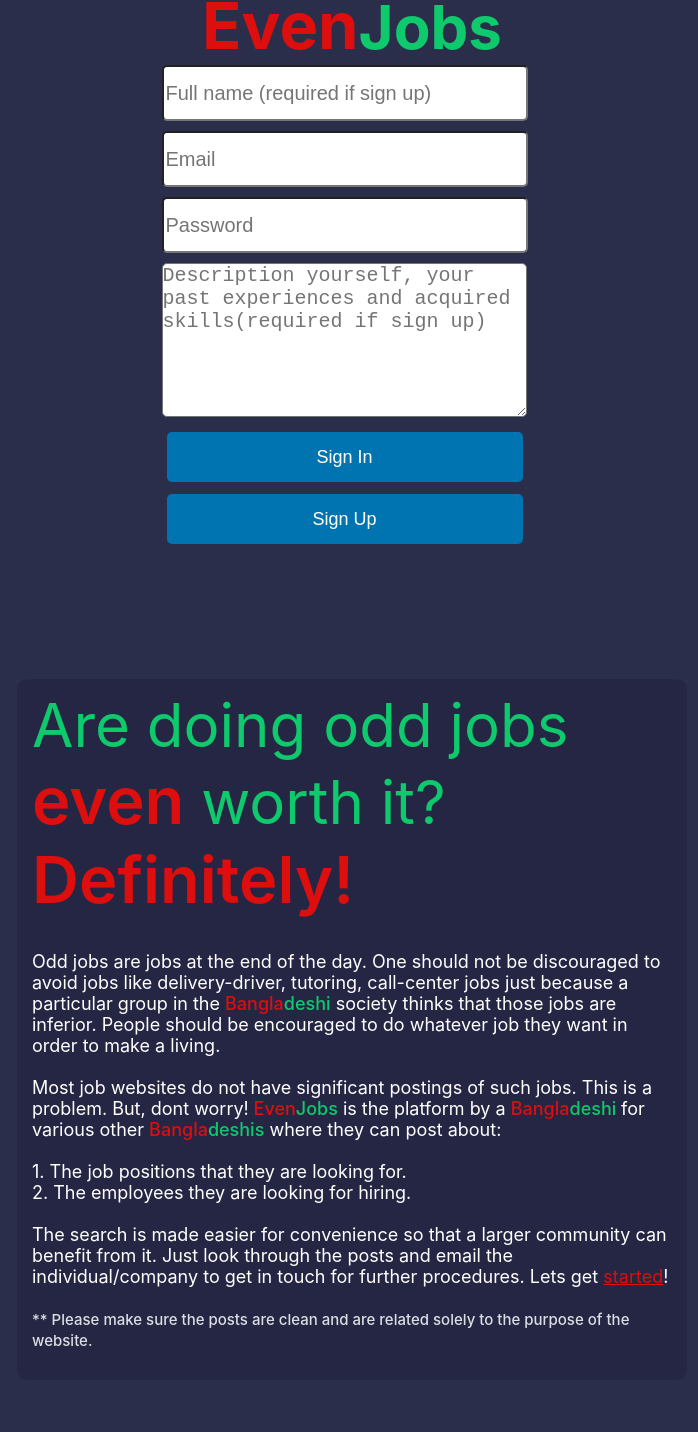
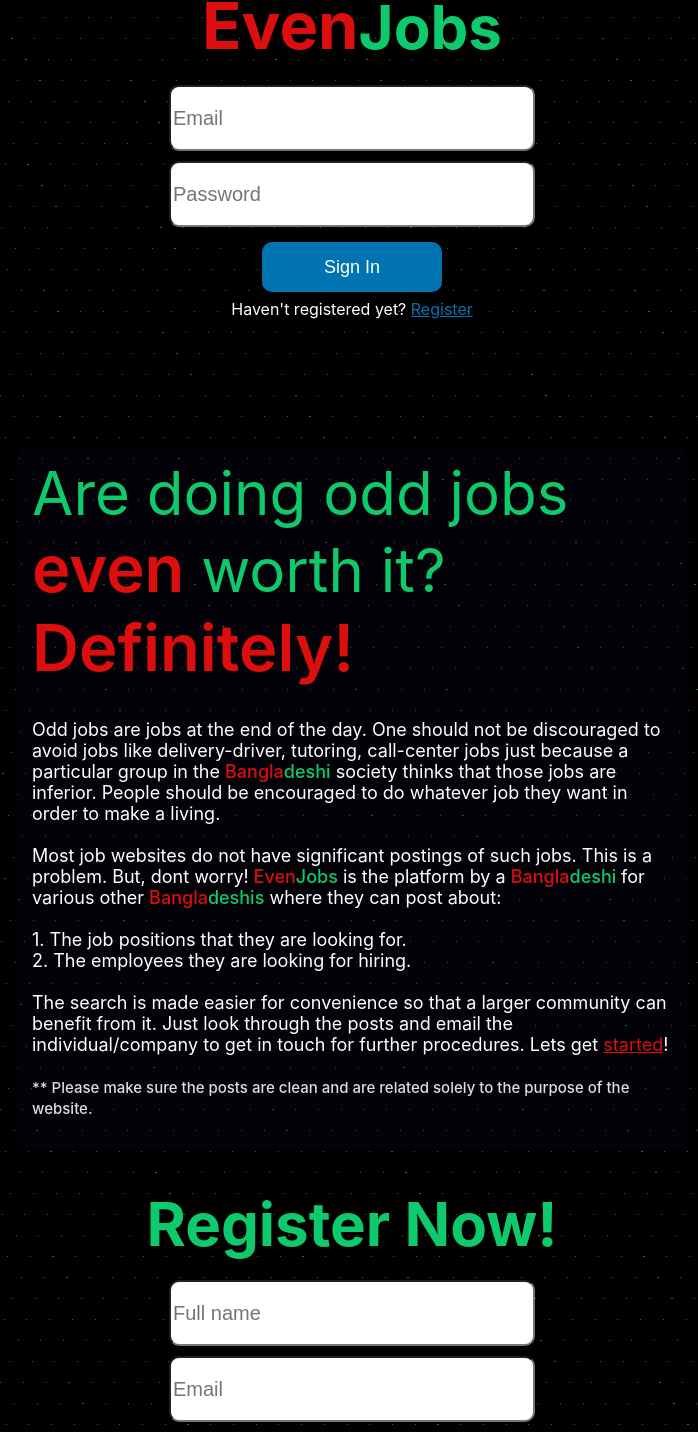
Before and after one commit to Taseen08/EvenJobs, a React (Create React App) app: page / in a window 1280 px wide. Shown: the part 114-1546 px from the top of the page, without its empty margins (288-986 px from the left). Built offline with nearby package versions, Linux system fonts and the light colour scheme; no server answers.

Commit message:
major changes

```diff
--- a/package.json
+++ b/package.json
@@ -15,6 +15,7 @@
     "react-flip-move": "^3.0.4",
     "react-redux": "^7.2.4",
     "react-scripts": "4.0.3",
+    "redux": "^4.1.0",
     "redux-devtools-extension": "^2.13.9"
   },
   "scripts": {
--- a/src/App.css
+++ b/src/App.css
@@ -4,7 +4,9 @@
     rgba(26, 33, 64, 1) 10.9%,
     rgba(81, 84, 115, 1) 87.1%
   ); */
-  background-color: #2b2e4a;
+  background-image: repeating-linear-gradient(112.5deg, rgb(0,0,0) 0px, rgb(0,0,0) 20px,transparent 20px, transparent 21px),
+  repeating-linear-gradient(0deg, rgb(0,0,0) 0px, rgb(0,0,0) 20px,transparent 20px, transparent 21px),linear-gradient(90deg,
+   hsl(117,23%,30%),hsl(117,53%,30%),hsl(117,53%,30%),hsl(117,53%,30%),hsl(117,53%,30%));
   height: 100%;
   display: flex;
   flex-direction: column;
--- a/src/Header.css
+++ b/src/Header.css
@@ -8,7 +8,7 @@
     rgba(26, 33, 64, 1) 10.9%,
     rgba(81, 84, 115, 1) 87.1%
   ); */
-  background-color: #2b2e4a;
+  background-color: #0b0c11;
   justify-content: space-between;
 
   padding: 10px 0 10px 0;
--- a/src/Login.css
+++ b/src/Login.css
@@ -23,16 +23,18 @@
 
 .login > form {
   display: flex;
+  justify-content: center;
+  align-items: center;
   flex-direction: column;
 }
 
 .login > form > input {
   width: 350px;
-  height: 50px;
+  height: 60px;
   font-size: 20px;
   padding-right: 10px;
   margin-bottom: 10px;
-  border-radius: 5px;
+  border-radius: 10px;
 }
 
 .login > form > textarea {
@@ -49,14 +51,27 @@
 }
 
 .login > form > button {
-  width: 356px;
+  width: 180px;
   height: 50px;
   font-size: large;
   color: #ffff;
-  margin: 5px 20px 7px 5px;
+  margin: 5px 0px 7px 0px;
   background-color: #0074b1;
-  border-radius: 5px;
+  border-radius: 10px;
   border: none;
+}
+
+.login > form > p > a {
+  color: #0074b1;
+}
+
+.login > form > p {
+  text-align: center;
+  color: white;
+}
+
+.login > form > p > a::hover {
+  color: #65bae7;
 }
 
 .login > form > button:hover {
--- a/src/Login.js
+++ b/src/Login.js
@@ -5,10 +5,10 @@ import { auth } from "./firebase";
 import "./Login.css";
 
 function Login() {
-  const [email, setEmail] = useState("");
-  const [password, setPassword] = useState("");
-  const [name, setName] = useState("");
-  const [profilePic, setProfilePic] = useState("");
+  const [email, setEmail] = useState('');
+  const [password, setPassword] = useState('');
+  const [name, setName] = useState('');
+  const [profilePic, setProfilePic] = useState('');
 
   const dispatch = useDispatch();
 
@@ -23,8 +23,7 @@ function Login() {
             uid: userAuth.user.uid,
             displayName: userAuth.user.displayName,
             profileUrl: userAuth.user.photoURL,
-          })
-        );
+          }))
       })
       .catch((error) => alert(error));
   };
@@ -49,9 +48,8 @@ function Login() {
                 uid: userAuth.user.uid,
                 displayName: name,
                 photoUrl: profilePic,
-              })
-            );
-          });
+              }))
+          })
       })
       .catch((error) => alert(error));
   };
@@ -62,14 +60,9 @@ function Login() {
       <h1>
         <span>Even</span>Jobs
       </h1>
+      <br />
 
       <form>
-        <input
-          type="text"
-          value={name}
-          onChange={(e) => setName(e.target.value)}
-          placeholder="Full name (required if sign up)"
-        />
         <input
           type="email"
           value={email}
@@ -82,20 +75,11 @@ function Login() {
           onChange={(e) => setPassword(e.target.value)}
           placeholder="Password"
         />
-        <textarea
-          className="description-box"
-          value={profilePic}
-          onChange={(e) => setProfilePic(e.target.value)}
-          placeholder="Description yourself, your past experiences and acquired skills(required if sign up)"
-          cols="30"
-          rows="8"
-        ></textarea>
         <button type="submit" onClick={loginToApp}>
           Sign In
         </button>
-        <button type="submit" onClick={register}>
-          Sign Up
-        </button>
+        <p>Haven't registered yet? <a href="#bottom">  Register</a></p>
+
       </form>
 
       <div className="about-us">
@@ -131,6 +115,46 @@ function Login() {
           </span>
         </p>
       </div>
+      <br />
+      <br />
+      <a name="bottom"></a>
+
+      <h1>Register Now!</h1>
+      <br />
+
+      <form>
+
+        <input
+          type="text"
+          value={name}
+          onChange={(e) => setName(e.target.value)}
+          placeholder="Full name"
+        />
+        <input
+          type="email"
+          value={email}
+          onChange={(e) => setEmail(e.target.value)}
+          placeholder="Email"
+        />
+        <input
+          type="password"
+          value={password}
+          onChange={(e) => setPassword(e.target.value)}
+          placeholder="Password (minimum 8 characters)"
+        />
+        <textarea
+          className="description-box"
+          value={profilePic}
+          onChange={(e) => setProfilePic(e.target.value)}
+          placeholder="Description yourself, your past experiences and acquired skills(required if sign up)"
+          cols="30"
+          rows="8"
+        ></textarea>
+
+        <button type="submit" onClick={register}>
+          Register
+        </button>
+      </form>
     </div>
   );
 }
--- a/src/Post.js
+++ b/src/Post.js
@@ -4,6 +4,10 @@ import "./Post.css";
 import MailOutlineIcon from "@material-ui/icons/MailOutline";
 
 const Post = forwardRef(({ name, description, message, timestamp }, ref) => {
+  if (name === null) {
+    name = 'Anonymous';
+  }
+
   return (
     <div ref={ref} className="post">
       {/* header */}
```
Also changed, not shown: 1 other file (tests, documents, lock files or other folders).
